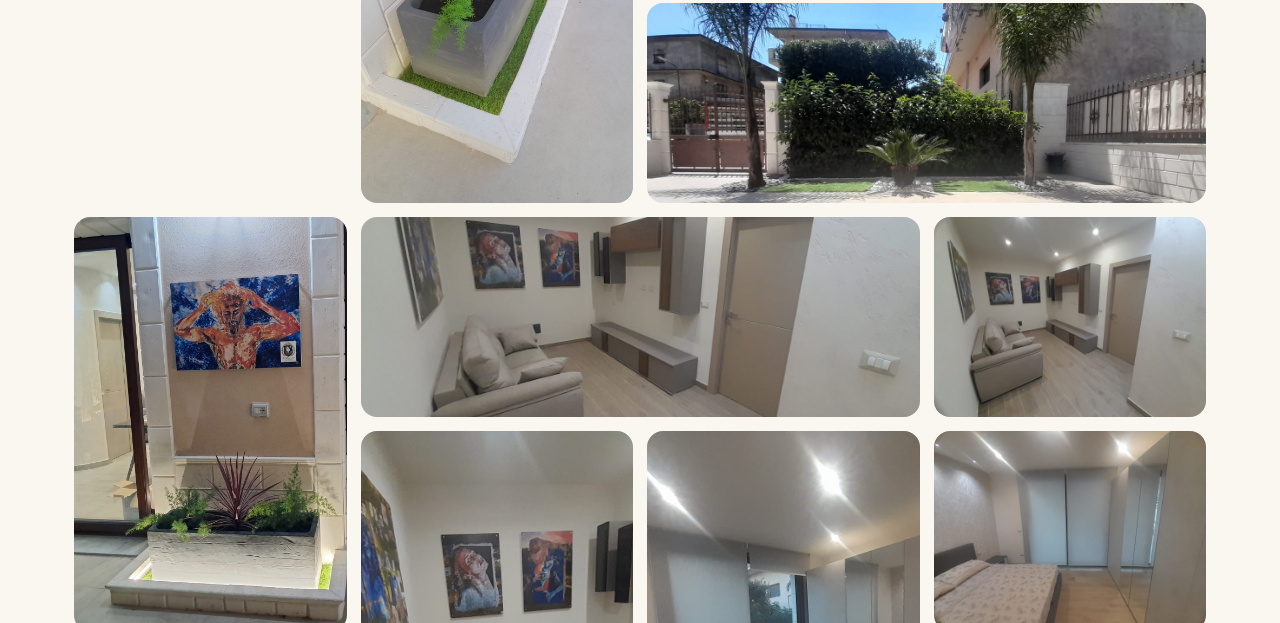
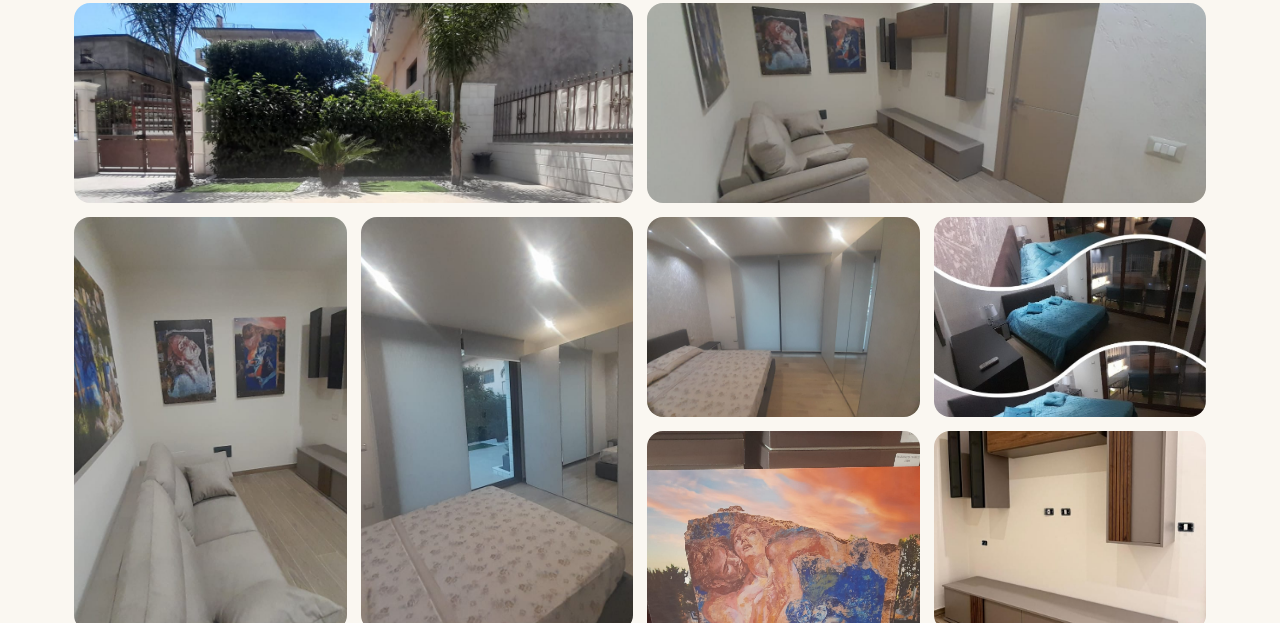
Before and after one commit to emcdigitalsolutions/lavalleincantata, a plain HTML site: page index.html in a window 1280 px wide. Shown: the part 6352-6975 px from the top of the page. Drawn offline with Linux system fonts and the light colour scheme.

Commit message:
Galleria: 2 nuove foto (fioriera con ciclamini di sera, collage camera matrimoniale)
- giardino-fioriera-ciclamini.jpg accanto alle altre foto serali del giardino
- casa-camera-collage.jpg accanto alle foto della camera
- Griglia con grid-auto-flow:dense: niente più buchi tra le foto alte e larghe

Co-Authored-By: Claude Opus 5.5 <noreply@anthropic.com>
Claude-Session: https://claude.ai/code/session_01KGut7czgjE77ba8Nm1ti5j

```diff
--- a/index.html
+++ b/index.html
@@ -194,7 +194,7 @@ header.scrolled .burger span{background:var(--green-900)}
 .giardino-feats span{display:inline-flex;align-items:center;gap:7px;background:rgba(255,255,255,.13);border:1px solid rgba(255,255,255,.25);padding:8px 15px;border-radius:999px;font-size:13.5px}
 
 /* ============ GALLERIA ============ */
-.gallery-grid{display:grid;grid-template-columns:repeat(4,1fr);grid-auto-rows:200px;gap:14px}
+.gallery-grid{display:grid;grid-template-columns:repeat(4,1fr);grid-auto-rows:200px;grid-auto-flow:dense;gap:14px}
 .gallery-grid a{overflow:hidden;border-radius:var(--r);cursor:pointer}
 .gallery-grid img{width:100%;height:100%;object-fit:cover;transition:.5s}
 .gallery-grid a:hover img{transform:scale(1.07)}
@@ -505,6 +505,7 @@ footer{background:#1b352d;color:rgba(255,255,255,.6);padding:64px 0 28px;font-si
       <a class="tall reveal" data-src="images/web/casa-salotto-arte.jpg"><img src="images/web/casa-salotto-arte.jpg" alt="Zona relax con grande opera d'arte contemporanea e divano" loading="lazy"></a>
       <a class="tall reveal" data-src="images/web/casa-camera-giardino.jpg"><img src="images/web/casa-camera-giardino.jpg" alt="Camera matrimoniale con armadio a specchio e accesso diretto al giardino" loading="lazy"></a>
       <a class="reveal" data-src="images/web/casa-camera-armadio.jpg"><img src="images/web/casa-camera-armadio.jpg" alt="Camera da letto con ampio armadio a specchiera e finiture moderne" loading="lazy"></a>
+      <a class="reveal" data-src="images/web/casa-camera-collage.jpg"><img src="images/web/casa-camera-collage.jpg" alt="Camera matrimoniale con vetrata sul giardino, vista da tre angolazioni" loading="lazy"></a>
       <a class="tall reveal" data-src="images/web/casa-opera-01.jpg"><img src="images/web/casa-opera-01.jpg" alt="Riproduzione d'autore delle Pietre Dipinte del Parco della Divina Commedia, dalla collezione della casa" loading="lazy"></a>
       <a class="reveal" data-src="images/web/casa-soggiorno-tv.jpg"><img src="images/web/casa-soggiorno-tv.jpg" alt="Soggiorno con parete attrezzata moderna e TV" loading="lazy"></a>
       <a class="wide reveal" data-src="images/web/giardino-palma-prato.jpg"><img src="images/web/giardino-palma-prato.jpg" alt="Palma ornamentale tra prato e ciottoli bianchi nel giardino" loading="lazy"></a>
@@ -515,6 +516,7 @@ footer{background:#1b352d;color:rgba(255,255,255,.6);padding:64px 0 28px;font-si
       <a class="tall reveal" data-src="images/web/casa-opera-02.jpg"><img src="images/web/casa-opera-02.jpg" alt="Opera pittorica ispirata alle Pietre Dipinte esposta in casa" loading="lazy"></a>
       <a class="reveal" data-src="images/web/giardino-patio-alto.jpg"><img src="images/web/giardino-patio-alto.jpg" alt="Il patio con tavolo e sedie visto dall'alto" loading="lazy"></a>
       <a class="tall reveal" data-src="images/web/giardino-fioriera-sera.jpg"><img src="images/web/giardino-fioriera-sera.jpg" alt="Fioriera con pietre bianche illuminata di sera" loading="lazy"></a>
+      <a class="tall reveal" data-src="images/web/giardino-fioriera-ciclamini.jpg"><img src="images/web/giardino-fioriera-ciclamini.jpg" alt="Fioriera con ciclamini e piante grasse nel giardino illuminato di sera, tra palme e ciottoli" loading="lazy"></a>
     </div>
   </div>
 </section>
```
Also changed, not shown: images/web/casa-camera-collage.jpg (added), images/web/giardino-fioriera-ciclamini.jpg (added).
